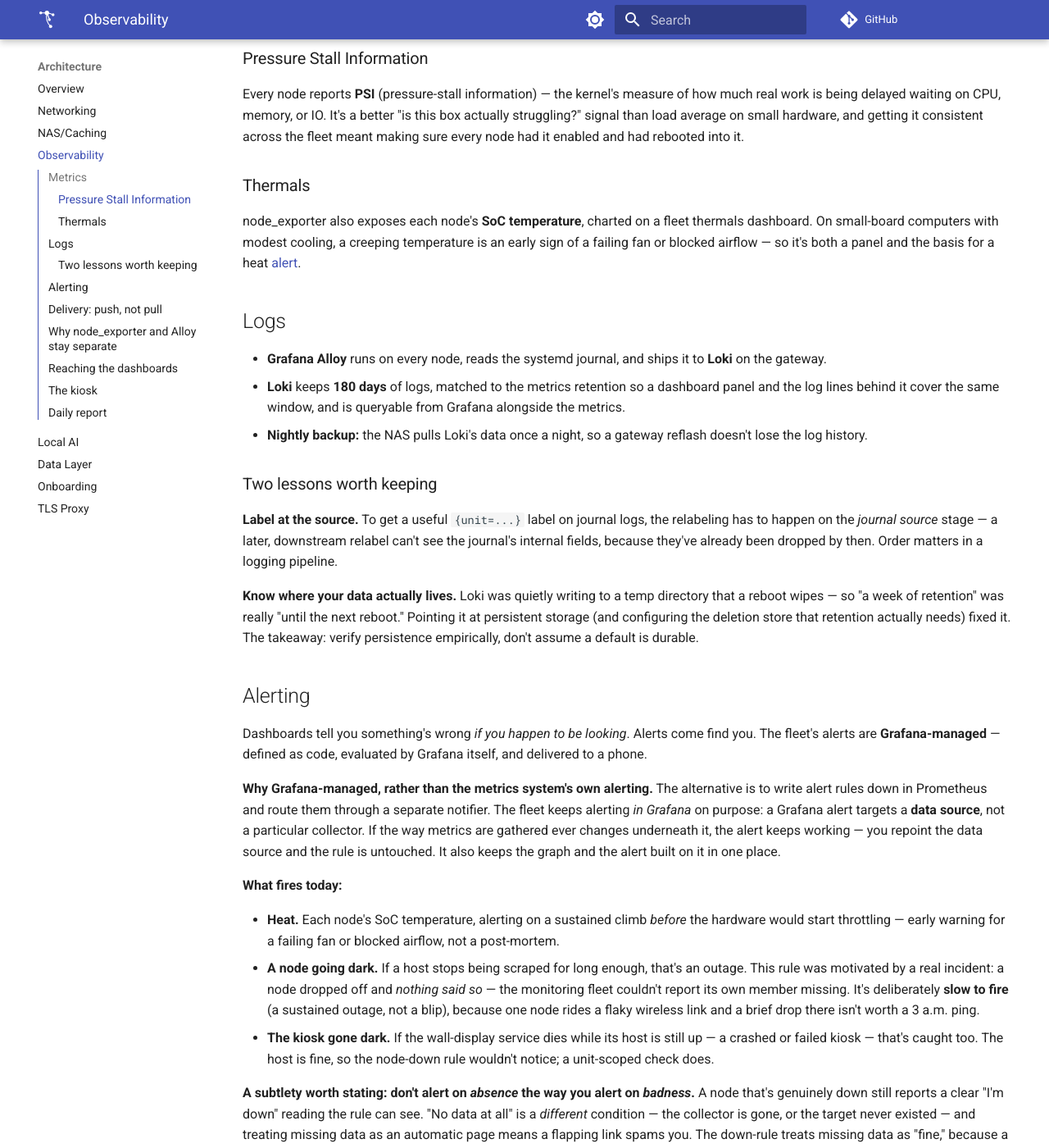
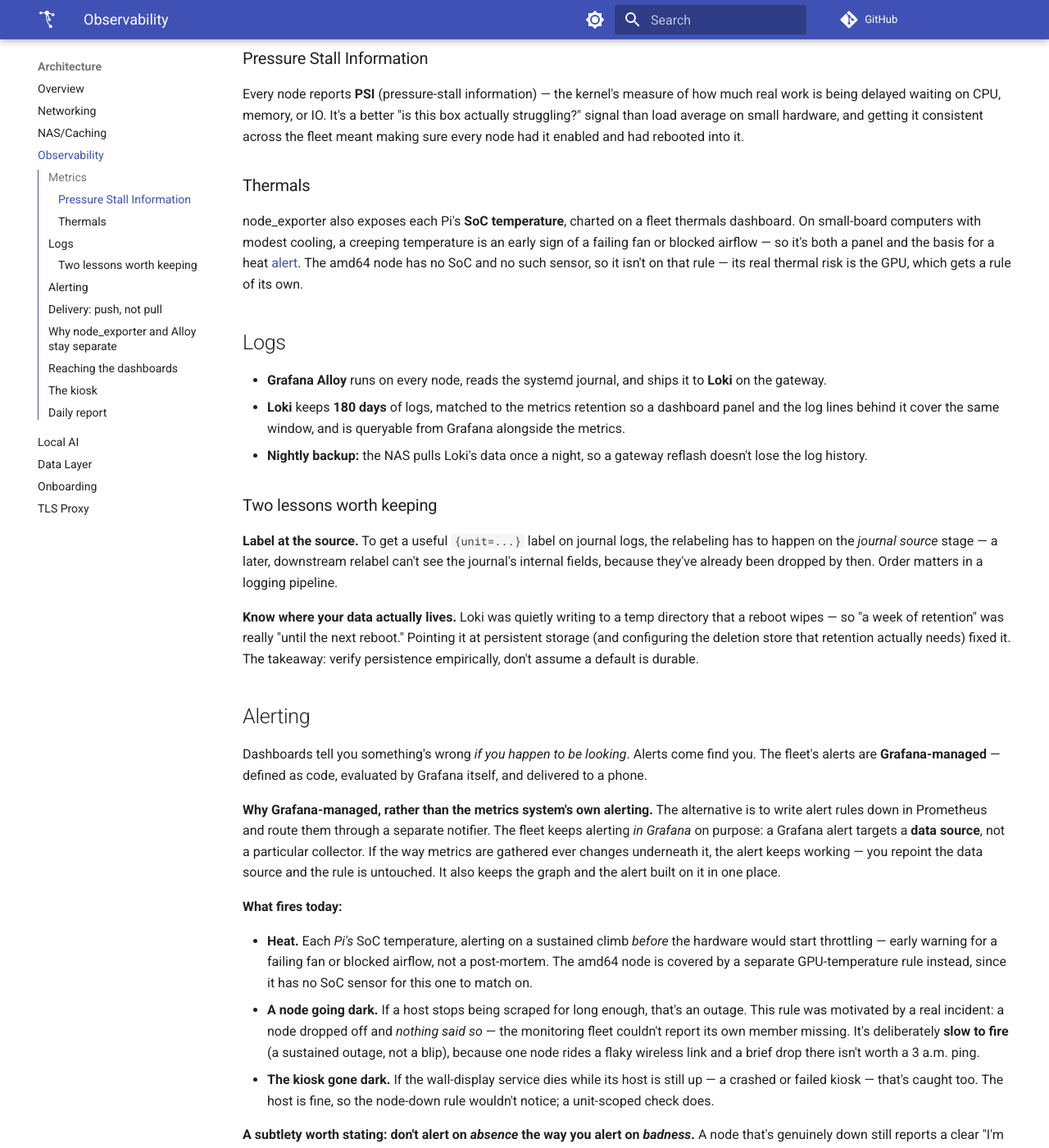
Before and after one commit to Caleb-Wrobel/fangs-doc, an MkDocs documentation site: the page built from docs/architecture/observability.md, in a window 1280 px wide and 1400 px high, scrolled down 523 px. Shown: the whole window at 82% size. Built offline with MkDocs 1.6.1 and Material for MkDocs 9.7.7, drawn with Linux system fonts in a browser that asks for light colours; comment, search, counter and statistics services are not loaded.

Commit message:
the fleet grew a limb / that the house rules never named / now the rules say both
The conventions list claimed Raspberry Pi OS Lite ran "across the whole fleet."
It hasn't for a while — an amd64 box joined, and an off-fleet cloud instance after
it, and neither runs Raspberry Pi OS. The private repo had already scoped the same
line correctly, to "every Pi"; the public copy dropped the qualifier and kept
asserting the old, simpler shape of the fleet.

Fixing just that line would have missed the point, so this is a sweep for the whole
family: claims that were written when every node was a Pi and quietly became false
when one stopped being one. Four more turned up.

The homepage said every node was reproducible from a wiped SD card. Only the Pis
have an SD card; the amd64 node has a disk and the off-fleet box has whatever its
provider gives it. The claim underneath is still true and worth keeping — every node
is described in code and rebuildable from nothing — so it now says that instead of
naming the medium.

The onboarding runbook's first step told the reader to flash the lean image on
"every node, the kiosk included." That page's own header already says the fleet
began all-Pi, now carries an amd64 node, and calls out the genuine deviations where
they arise — so step one was contradicting its own framing three paragraphs later.
It now describes the rule (always headless, never a desktop build) and then splits
on how that is actually reached: an imager on a Pi, a minimal netinst on the amd64.

Two thermal claims said the fleet alerts on "each node's SoC temperature." Checked
against the live rule rather than assumed: the expression matches a Pi-specific
thermal zone, and querying it returns exactly four nodes — the four Pis. The amd64
node has no SoC and never appears on that rule at all. Its real thermal exposure is
the GPU, which has a separate rule the docs never mentioned. Both spots now say
which hardware they cover, and name the rule that covers the rest.

The through-line worth keeping: "fleet-wide" was doing two jobs in these pages, one
of them load-bearing and one of them just an old habit. Where the rule really is
fleet-wide (headless and minimal, described in code, rebuildable) it stays. Where it
was only ever Pi-wide, it now says so.

Verified with a strict build. Sanitized as usual.

Co-Authored-By: Claude Opus 5 <noreply@anthropic.com>
Claude-Session: https://claude.ai/code/session_01PUxAtwxAQRJGs637KtHWFP

```diff
--- a/docs/architecture/observability.md
+++ b/docs/architecture/observability.md
@@ -23,10 +23,12 @@ enabled and had rebooted into it.
 
 ### Thermals
 
-node_exporter also exposes each node's **SoC temperature**, charted on a fleet
+node_exporter also exposes each Pi's **SoC temperature**, charted on a fleet
 thermals dashboard. On small-board computers with modest cooling, a creeping
 temperature is an early sign of a failing fan or blocked airflow — so it's both a
-panel and the basis for a heat [alert](#alerting).
+panel and the basis for a heat [alert](#alerting). The amd64 node has no SoC and no
+such sensor, so it isn't on that rule — its real thermal risk is the GPU, which gets
+a rule of its own.
 
 ## Logs
 
@@ -67,9 +69,10 @@ in one place.
 
 **What fires today:**
 
-- **Heat.** Each node's SoC temperature, alerting on a sustained climb *before* the
+- **Heat.** Each *Pi's* SoC temperature, alerting on a sustained climb *before* the
   hardware would start throttling — early warning for a failing fan or blocked
-  airflow, not a post-mortem.
+  airflow, not a post-mortem. The amd64 node is covered by a separate GPU-temperature
+  rule instead, since it has no SoC sensor for this one to match on.
 - **A node going dark.** If a host stops being scraped for long enough, that's an
   outage. This rule was motivated by a real incident: a node dropped off and
   *nothing said so* — the monitoring fleet couldn't report its own member missing.
```
Also changed, not shown: docs/architecture/onboarding.md (+5 -3 lines), docs/index.md (+8 -5 lines).
